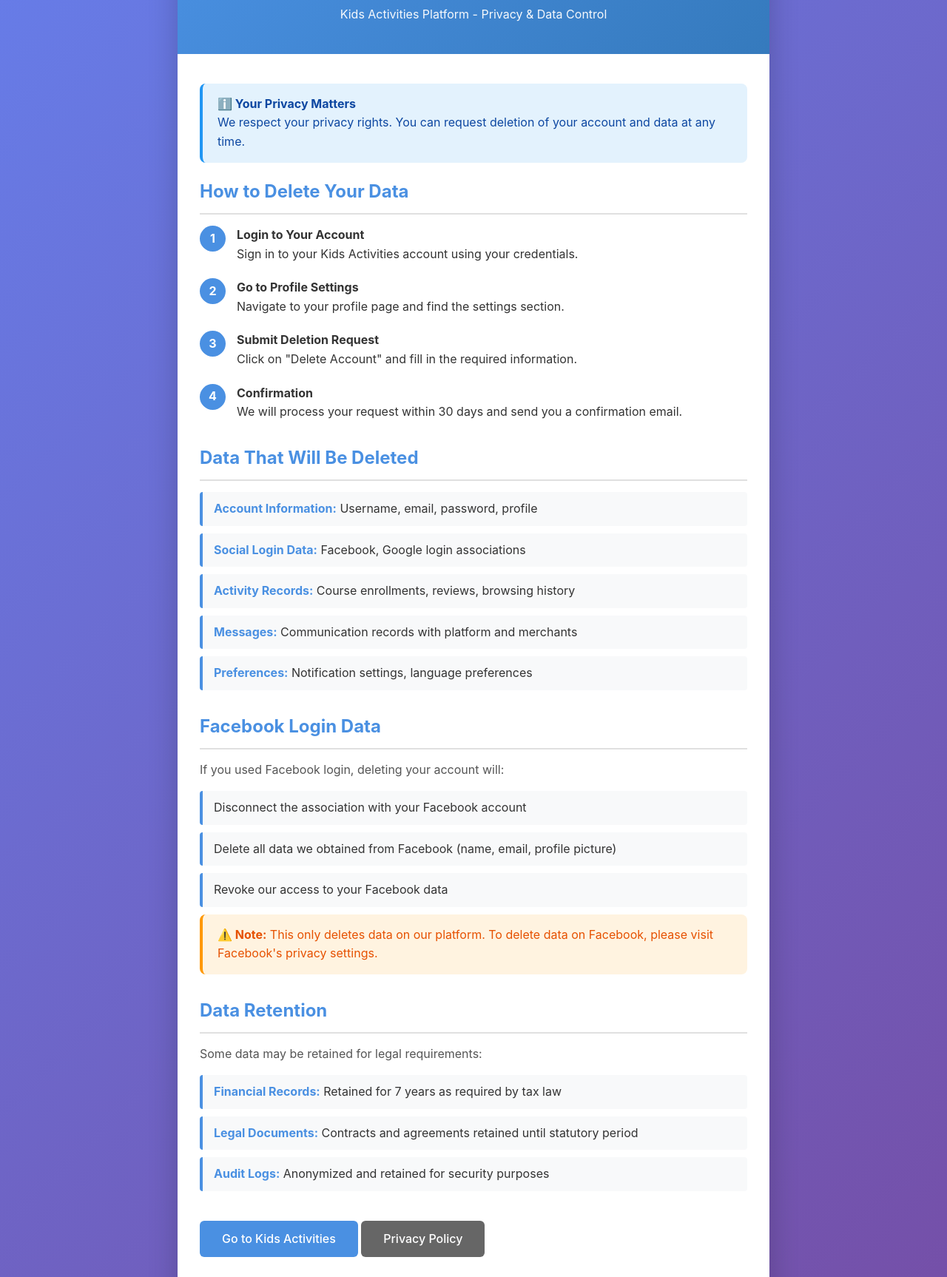
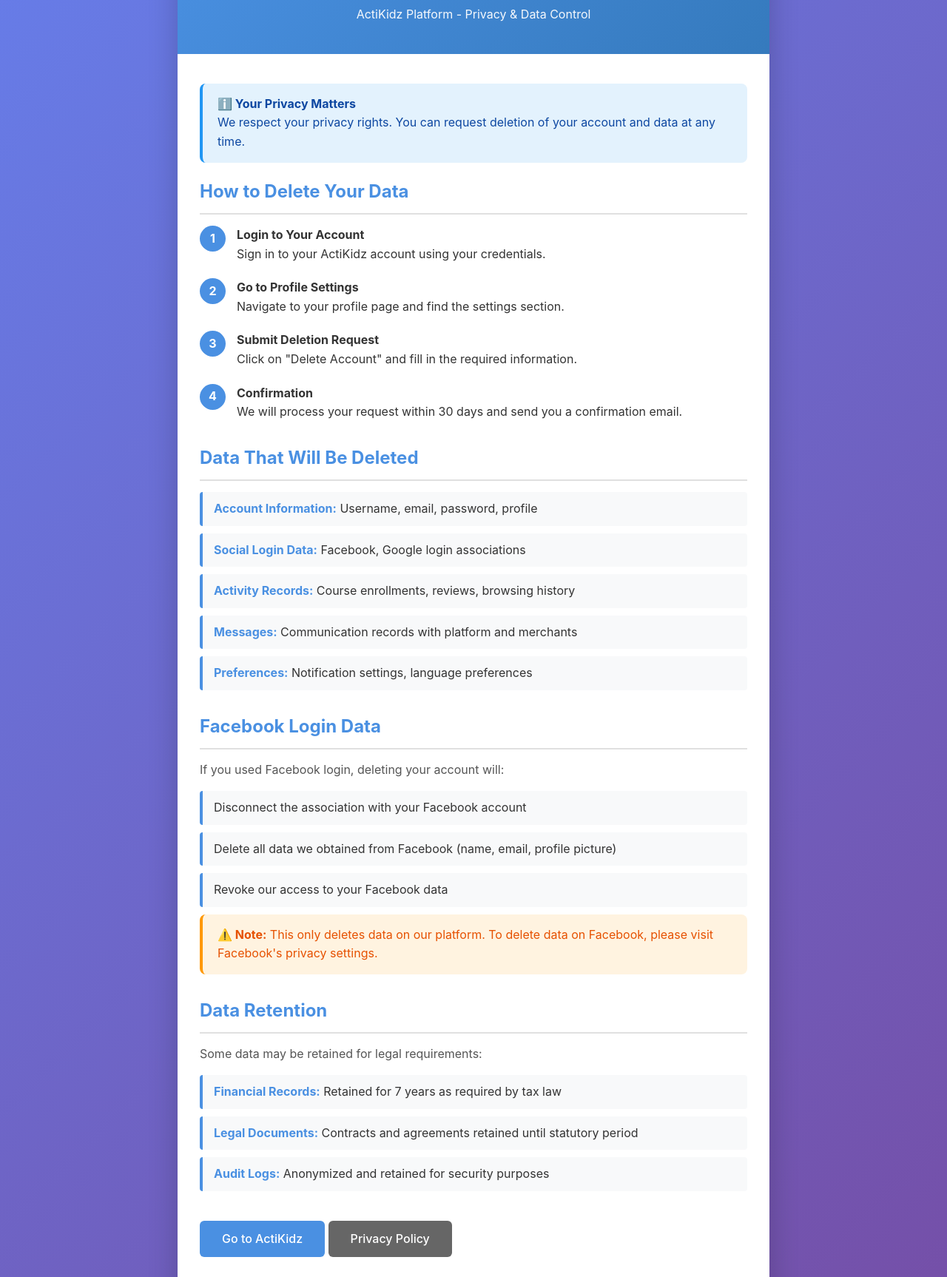
Before and after one commit to jibinfo/facebook-app-static, a plain HTML site: page index.html in a window 1280 px wide. Shown: the part 154-1880 px from the top of the page at 74% size. Drawn offline with Linux system fonts and the light colour scheme.

Commit message:
Update brand name from 'Kids Activities' to 'ActiKidz'

```diff
--- a/index.html
+++ b/index.html
@@ -3,7 +3,7 @@
 <head>
     <meta charset="UTF-8">
     <meta name="viewport" content="width=device-width, initial-scale=1.0">
-    <title>User Data Deletion - Kids Activities</title>
+    <title>User Data Deletion - ActiKidz</title>
     <style>
         * {
             margin: 0;
@@ -181,7 +181,7 @@
     <div class="container">
         <div class="header">
             <h1>🗑️ User Data Deletion Guide</h1>
-            <p>Kids Activities Platform - Privacy & Data Control</p>
+            <p>ActiKidz Platform - Privacy & Data Control</p>
         </div>
 
         <div class="content">
@@ -195,7 +195,7 @@
                 <ol class="steps">
                     <li>
                         <strong>Login to Your Account</strong><br>
-                        Sign in to your Kids Activities account using your credentials.
+                        Sign in to your ActiKidz account using your credentials.
                     </li>
                     <li>
                         <strong>Go to Profile Settings</strong><br>
@@ -247,7 +247,7 @@
             </div>
 
             <div class="section">
-                <a href="https://kidsactivities.com" class="btn">Go to Kids Activities</a>
+                <a href="https://kidsactivities.com" class="btn">Go to ActiKidz</a>
                 <a href="https://kidsactivities.com/privacy" class="btn" style="background: #666;">Privacy Policy</a>
             </div>
 
@@ -259,7 +259,7 @@
         </div>
 
         <div class="footer">
-            <p>© 2025 Kids Activities. All rights reserved.</p>
+            <p>© 2025 ActiKidz. All rights reserved.</p>
             <p>This data deletion guide complies with GDPR, CCPA and Facebook Platform Policy.</p>
         </div>
     </div>
```
